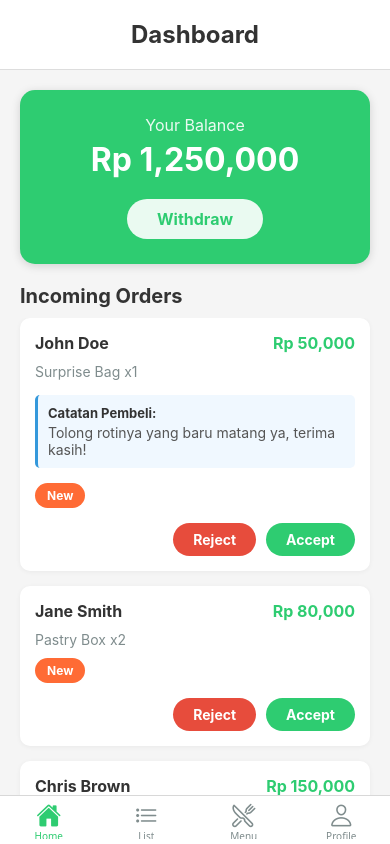
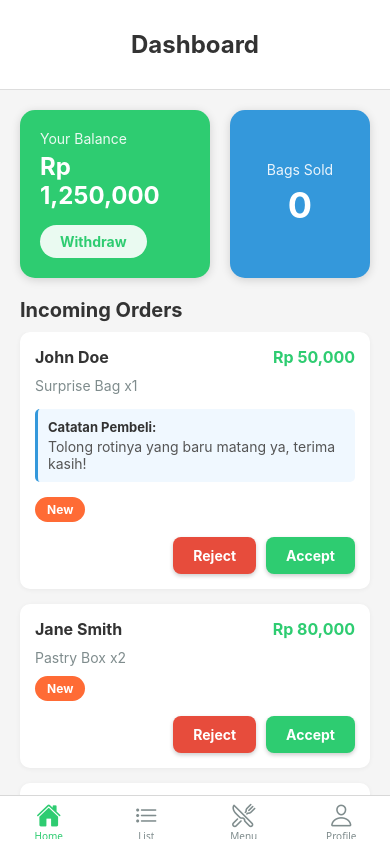
Before and after one commit to dafasr/last_bite, a React Native app: screen /MerchantHome in a window 390 px wide. Built offline with nearby package versions, Linux system fonts and the light colour scheme.

Commit message:
feat : tambah surprise bag

```diff
--- /dev/null
+++ b/src/screens/AddBagScreen.js
@@ -0,0 +1,205 @@
+import React, { useState } from "react";
+import {
+  View,
+  Text,
+  TextInput,
+  TouchableOpacity,
+  StyleSheet,
+  ScrollView,
+  SafeAreaView,
+  Alert,
+} from "react-native";
+
+const AddBagScreen = ({ navigation }) => {
+  const [name, setName] = useState("");
+  const [description, setDescription] = useState("");
+  const [originalPrice, setOriginalPrice] = useState("");
+  const [discountedPrice, setDiscountedPrice] = useState("");
+  const [quantity, setQuantity] = useState("");
+
+  const handleSave = () => {
+    // Validasi dasar
+    if (!name || !originalPrice || !discountedPrice || !quantity) {
+      Alert.alert("Error", "Harap isi semua field yang wajib diisi.");
+      return;
+    }
+    // Di aplikasi nyata, Anda akan menangani logika untuk menyimpan bag baru
+    Alert.alert("Sukses", "Surprise Bag berhasil ditambahkan!", [
+      { text: "OK", onPress: () => navigation.goBack() },
+    ]);
+  };
+
+  const handleUploadImage = () => {
+    Alert.alert(
+      "Segera Hadir",
+      "Fitur unggah gambar sedang dalam pengembangan."
+    );
+  };
+
+  return (
+    <SafeAreaView style={styles.safeArea}>
+      <ScrollView>
+        <View style={styles.header}>
+          <Text style={styles.headerTitle}>Tambah Surprise Bag Baru</Text>
+        </View>
+
+        <View style={styles.formContainer}>
+          <Text style={styles.label}>Nama Bag</Text>
+          <TextInput
+            style={styles.input}
+            placeholder="cth: Paket Roti Spesial"
+            value={name}
+            onChangeText={setName}
+          />
+
+          <Text style={styles.label}>Deskripsi (Kemungkinan Isi)</Text>
+          <TextInput
+            style={[styles.input, styles.textArea]}
+            placeholder="cth: Roti Coklat, Roti Keju, Donat"
+            value={description}
+            onChangeText={setDescription}
+            multiline
+          />
+
+          <Text style={styles.label}>Gambar</Text>
+          <TouchableOpacity
+            style={styles.outlineButton}
+            onPress={handleUploadImage}
+          >
+            <Text style={styles.outlineButtonText}>Unggah Gambar</Text>
+          </TouchableOpacity>
+
+          <View style={styles.priceRow}>
+            <View style={styles.priceInputContainer}>
+              <Text style={styles.label}>Harga Asli (Rp)</Text>
+              <TextInput
+                style={styles.input}
+                placeholder="50000"
+                value={originalPrice}
+                onChangeText={setOriginalPrice}
+                keyboardType="numeric"
+              />
+            </View>
+            <View style={styles.priceInputContainer}>
+              <Text style={styles.label}>Harga Diskon (Rp)</Text>
+              <TextInput
+                style={styles.input}
+                placeholder="25000"
+                value={discountedPrice}
+                onChangeText={setDiscountedPrice}
+                keyboardType="numeric"
+              />
+            </View>
+          </View>
+
+          <Text style={styles.label}>Kuantitas</Text>
+          <TextInput
+            style={styles.input}
+            placeholder="10"
+            value={quantity}
+            onChangeText={setQuantity}
+            keyboardType="numeric"
+          />
+
+          <TouchableOpacity style={styles.button} onPress={handleSave}>
+            <Text style={styles.buttonText}>Simpan Surprise Bag</Text>
+          </TouchableOpacity>
+        </View>
+      </ScrollView>
+    </SafeAreaView>
+  );
+};
+
+const styles = StyleSheet.create({
+  safeArea: {
+    flex: 1,
+    backgroundColor: "#f5f5f5",
+  },
+  header: {
+    paddingVertical: 30,
+    paddingHorizontal: 20,
+    backgroundColor: "#FFFFFF",
+    borderBottomWidth: 1,
+    borderBottomColor: "#ddd",
+    justifyContent: "center",
+  },
+  headerTitle: {
+    fontSize: 24,
+    fontWeight: "bold",
+    color: "#333",
+    textAlign: "center",
+  },
+  formContainer: {
+    margin: 20,
+    backgroundColor: "#fff",
+    padding: 20,
+    borderRadius: 10,
+    shadowColor: "#000",
+    shadowOffset: { width: 0, height: 2 },
+    shadowOpacity: 0.1,
+    shadowRadius: 5,
+    elevation: 5,
+  },
+  label: {
+    fontSize: 16,
+    fontWeight: "600",
+    color: "#333",
+    marginBottom: 8,
+  },
+  input: {
+    width: "100%",
+    height: 50,
+    backgroundColor: "#f7f7f7",
+    borderRadius: 10,
+    paddingHorizontal: 15,
+    marginBottom: 20,
+    borderWidth: 1,
+    borderColor: "#ddd",
+    fontSize: 16,
+  },
+  textArea: {
+    height: 100,
+    textAlignVertical: "top",
+    paddingTop: 15,
+  },
+  priceRow: {
+    flexDirection: "row",
+    marginHorizontal: -5, // Menghilangkan margin ekstra pada sisi
+  },
+  priceInputContainer: {
+    flex: 1,
+    marginHorizontal: 5, // Memberi jarak antar input
+  },
+  outlineButton: {
+    width: "100%",
+    height: 50,
+    backgroundColor: "#FFFFFF",
+    borderRadius: 10,
+    alignItems: "center",
+    justifyContent: "center",
+    borderWidth: 1,
+    borderColor: "#3498DB",
+    marginBottom: 20,
+  },
+  outlineButtonText: {
+    color: "#3498DB",
+    fontSize: 16,
+    fontWeight: "bold",
+  },
+  button: {
+    width: "100%",
+    height: 50,
+    backgroundColor: "#2ECC71",
+    borderRadius: 10,
+    alignItems: "center",
+    justifyContent: "center",
+    marginTop: 10,
+  },
+  buttonText: {
+    color: "#FFFFFF",
+    fontSize: 18,
+    fontWeight: "bold",
+  },
+});
+
+export default AddBagScreen;
--- a/src/screens/ListScreen.js
+++ b/src/screens/ListScreen.js
@@ -39,7 +39,14 @@ const ListScreen = ({ orders, onUpdateStatus }) => {
   const renderOrderItem = ({ item }) => (
     <View style={styles.orderItem}>
       <View style={styles.orderItemHeader}>
-        <Text style={styles.customerName}>{item.customerName}</Text>
+        <View style={styles.customerInfoContainer}>
+          <Text style={styles.customerName}>{item.customerName}</Text>
+          <View style={[styles.statusBadge, getStatusStyle(item.status)]}>
+            <Text style={styles.statusText}>
+              {STATUS_CONFIG[item.status]?.displayName || item.status}
+            </Text>
+          </View>
+        </View>
         <Text style={styles.orderPrice}>Rp {item.price}</Text>
       </View>
       <Text style={styles.orderItems}>{item.items}</Text>
@@ -49,11 +56,6 @@ const ListScreen = ({ orders, onUpdateStatus }) => {
           <Text style={styles.noteText}>{item.note}</Text>
         </View>
       )}
-      <View style={[styles.statusBadge, getStatusStyle(item.status)]}>
-        <Text style={styles.statusText}>
-          {STATUS_CONFIG[item.status]?.displayName || item.status}
-        </Text>
-      </View>
       {item.status === "Preparing" && (
         <View style={styles.actionContainer}>
           <TouchableOpacity
@@ -154,10 +156,12 @@ const styles = StyleSheet.create({
     flex: 1,
   },
   header: {
-    padding: 20,
+    paddingVertical: 30,
+    paddingHorizontal: 20,
     backgroundColor: "#FFFFFF",
     borderBottomWidth: 1,
     borderBottomColor: "#ddd",
+    justifyContent: "center",
   },
   headerTitle: {
     fontSize: 24,
@@ -183,12 +187,21 @@ const styles = StyleSheet.create({
   orderItemHeader: {
     flexDirection: "row",
     justifyContent: "space-between",
+    alignItems: "center",
     marginBottom: 10,
+  },
+  customerInfoContainer: {
+    flexDirection: "row",
+    alignItems: "center",
+    flex: 1,
+    marginRight: 10,
   },
   customerName: {
     fontSize: 16,
     fontWeight: "bold",
     color: "#333",
+    marginRight: 8,
+    flexShrink: 1,
   },
   orderPrice: {
     fontSize: 16,
@@ -220,7 +233,6 @@ const styles = StyleSheet.create({
     color: "#555",
   },
   statusBadge: {
-    alignSelf: "flex-start",
     paddingVertical: 5,
     paddingHorizontal: 12,
     borderRadius: 20,
@@ -236,9 +248,17 @@ const styles = StyleSheet.create({
   },
   actionButton: {
     backgroundColor: "#3498DB", // Biru
-    paddingVertical: 8,
+    paddingVertical: 10,
     paddingHorizontal: 20,
-    borderRadius: 20,
+    borderRadius: 8,
+    shadowColor: "#000",
+    shadowOffset: {
+      width: 0,
+      height: 2,
+    },
+    shadowOpacity: 0.2,
+    shadowRadius: 4,
+    elevation: 4,
   },
   completeButton: {
     backgroundColor: "#2ECC71", // Hijau
--- a/src/screens/MenuScreen.js
+++ b/src/screens/MenuScreen.js
@@ -59,12 +59,7 @@ const MenuScreen = ({ navigation }) => {
   };
 
   // Placeholder untuk fungsi tambah
-  const handleAddBag = () => {
-    Alert.alert(
-      "Add Surprise Bag",
-      "Fitur untuk menambah Surprise Bag baru sedang dalam pengembangan."
-    );
-  };
+  const handleAddBag = () => navigation.navigate("AddBag");
 
   const renderItem = ({ item }) => (
     <View style={styles.bagItem}>
@@ -126,10 +121,12 @@ const styles = StyleSheet.create({
   safeArea: { flex: 1, backgroundColor: "#f5f5f5" },
   container: { flex: 1 },
   header: {
-    padding: 20,
+    paddingVertical: 30,
+    paddingHorizontal: 20,
     backgroundColor: "#FFFFFF",
     borderBottomWidth: 1,
     borderBottomColor: "#ddd",
+    justifyContent: "center",
   },
   headerTitle: {
     fontSize: 24,
@@ -202,6 +199,14 @@ const styles = StyleSheet.create({
     paddingVertical: 12,
     borderRadius: 8,
     alignItems: "center",
+    shadowColor: "#000",
+    shadowOffset: {
+      width: 0,
+      height: 2,
+    },
+    shadowOpacity: 0.2,
+    shadowRadius: 4,
+    elevation: 4,
   },
   editButtonText: {
     color: "#FFFFFF",
@@ -213,7 +218,7 @@ const styles = StyleSheet.create({
     marginHorizontal: 20,
     marginVertical: 10,
     padding: 15,
-    borderRadius: 10,
+    borderRadius: 8,
     alignItems: "center",
     justifyContent: "center",
     shadowColor: "#000",
--- a/src/screens/MerchantHomeScreen.js
+++ b/src/screens/MerchantHomeScreen.js
@@ -9,7 +9,12 @@ import {
   Alert,
 } from "react-native";
 
-const MerchantHomeScreen = ({ incomingOrders, onAccept, onReject }) => {
+const MerchantHomeScreen = ({
+  incomingOrders,
+  onAccept,
+  onReject,
+  soldBagsCount,
+}) => {
   const handleWithdraw = () => {
     // Placeholder for withdraw logic
     Alert.alert("Coming Soon", "Withdraw feature is under development.");
@@ -68,6 +73,7 @@ const MerchantHomeScreen = ({ incomingOrders, onAccept, onReject }) => {
           <Text style={styles.headerTitle}>Dashboard</Text>
         </View>
 
+        <View style={styles.summaryRow}>
           <View style={styles.balanceCard}>
             <Text style={styles.balanceLabel}>Your Balance</Text>
             <Text style={styles.balanceAmount}>Rp 1,250,000</Text>
@@ -77,6 +83,11 @@ const MerchantHomeScreen = ({ incomingOrders, onAccept, onReject }) => {
             >
               <Text style={styles.withdrawButtonText}>Withdraw</Text>
             </TouchableOpacity>
+          </View>
+          <View style={styles.soldCard}>
+            <Text style={styles.soldLabel}>Bags Sold</Text>
+            <Text style={styles.soldAmount}>{soldBagsCount || 0}</Text>
+          </View>
         </View>
 
         <Text style={styles.sectionTitle}>Incoming Orders</Text>
@@ -105,10 +116,12 @@ const styles = StyleSheet.create({
     flex: 1,
   },
   header: {
-    padding: 20,
+    paddingVertical: 30,
+    paddingHorizontal: 20,
     backgroundColor: "#FFFFFF",
     borderBottomWidth: 1,
     borderBottomColor: "#ddd",
+    justifyContent: "center",
   },
   headerTitle: {
     fontSize: 24,
@@ -116,40 +129,71 @@ const styles = StyleSheet.create({
     color: "#333",
     textAlign: "center",
   },
+  summaryRow: {
+    flexDirection: "row",
+    marginHorizontal: 20,
+    marginVertical: 20,
+  },
   balanceCard: {
+    flex: 1.5,
     backgroundColor: "#2ECC71",
-    margin: 20,
-    padding: 25,
+    padding: 20,
     borderRadius: 15,
-    alignItems: "center",
     shadowColor: "#000",
     shadowOffset: { width: 0, height: 2 },
     shadowOpacity: 0.15,
     shadowRadius: 10,
     elevation: 8,
+    marginRight: 10,
   },
   balanceLabel: {
-    fontSize: 16,
+    fontSize: 14,
     color: "#FFFFFF",
     opacity: 0.9,
   },
   balanceAmount: {
-    fontSize: 32,
+    fontSize: 24,
     fontWeight: "bold",
     color: "#FFFFFF",
     marginTop: 5,
+    marginBottom: 15,
   },
   withdrawButton: {
-    marginTop: 20,
     backgroundColor: "rgba(255, 255, 255, 0.9)",
-    paddingVertical: 10,
-    paddingHorizontal: 30,
+    paddingVertical: 8,
+    paddingHorizontal: 20,
     borderRadius: 25,
+    alignSelf: "flex-start",
   },
   withdrawButtonText: {
     color: "#2ECC71",
     fontWeight: "bold",
-    fontSize: 16,
+    fontSize: 14,
+  },
+  soldCard: {
+    flex: 1,
+    backgroundColor: "#3498DB",
+    padding: 20,
+    borderRadius: 15,
+    alignItems: "center",
+    justifyContent: "center",
+    shadowColor: "#000",
+    shadowOffset: { width: 0, height: 2 },
+    shadowOpacity: 0.15,
+    shadowRadius: 10,
+    elevation: 8,
+    marginLeft: 10,
+  },
+  soldLabel: {
+    fontSize: 14,
+    color: "#FFFFFF",
+    opacity: 0.9,
+  },
+  soldAmount: {
+    fontSize: 36,
+    fontWeight: "bold",
+    color: "#FFFFFF",
+    marginTop: 5,
   },
   sectionTitle: {
     fontSize: 20,
@@ -228,10 +272,18 @@ const styles = StyleSheet.create({
     marginTop: 15,
   },
   actionButton: {
-    paddingVertical: 8,
+    paddingVertical: 10,
     paddingHorizontal: 20,
-    borderRadius: 20,
+    borderRadius: 8,
     marginLeft: 10,
+    shadowColor: "#000",
+    shadowOffset: {
+      width: 0,
+      height: 2,
+    },
+    shadowOpacity: 0.2,
+    shadowRadius: 4,
+    elevation: 4,
   },
   rejectButton: {
     backgroundColor: "#E74C3C", // Red
--- a/src/screens/MerchantTabNavigator.js
+++ b/src/screens/MerchantTabNavigator.js
@@ -1,14 +1,29 @@
 import React, { useMemo } from "react";
 import { createBottomTabNavigator } from "@react-navigation/bottom-tabs";
+import { createStackNavigator } from "@react-navigation/stack";
 import MerchantHomeScreen from "./MerchantHomeScreen";
 import ListScreen from "./ListScreen";
 import MenuScreen from "./MenuScreen";
+import AddBagScreen from "./AddBagScreen";
 import ProfileScreen from "./ProfileScreen";
 import { useOrders, useToast } from "../hooks";
 import Ionicons from "react-native-vector-icons/Ionicons";
 import Toast from "../components/Toast";
 
 const Tab = createBottomTabNavigator();
+const MenuStack = createStackNavigator();
+
+// Buat stack navigator untuk Tab Menu
+const MenuStackScreen = () => {
+  return (
+    <MenuStack.Navigator screenOptions={{ headerShown: false }}>
+      {/* Layar utama di dalam stack ini adalah daftar menu */}
+      <MenuStack.Screen name="MenuList" component={MenuScreen} />
+      {/* Layar untuk menambah bag baru */}
+      <MenuStack.Screen name="AddBag" component={AddBagScreen} />
+    </MenuStack.Navigator>
+  );
+};
 
 const MerchantTabNavigator = () => {
   const {
@@ -37,6 +52,11 @@ const MerchantTabNavigator = () => {
         }
         return order;
       }),
+    [orders]
+  );
+
+  const soldBagsCount = useMemo(
+    () => orders.filter((o) => o.status === "Completed").length,
     [orders]
   );
 
@@ -77,6 +97,7 @@ const MerchantTabNavigator = () => {
               incomingOrders={ordersWithNotes.filter((o) => o.status === "New")}
               onAccept={handleAcceptOrder}
               onReject={handleRejectWithToast}
+              soldBagsCount={soldBagsCount}
             />
           )}
         </Tab.Screen>
@@ -96,7 +117,7 @@ const MerchantTabNavigator = () => {
             />
           )}
         </Tab.Screen>
-        <Tab.Screen name="Menu" component={MenuScreen} />
+        <Tab.Screen name="Menu" component={MenuStackScreen} />
         <Tab.Screen name="Profile" component={ProfileScreen} />
       </Tab.Navigator>
       {toast.visible && (
--- a/src/screens/ProfileScreen.js
+++ b/src/screens/ProfileScreen.js
@@ -130,10 +130,12 @@ const styles = StyleSheet.create({
     paddingBottom: 20,
   },
   header: {
-    padding: 20,
+    paddingVertical: 30,
+    paddingHorizontal: 20,
     backgroundColor: "#FFFFFF",
     borderBottomWidth: 1,
     borderBottomColor: "#ddd",
+    justifyContent: "center",
   },
   headerTitle: {
     fontSize: 24,
@@ -240,6 +242,14 @@ const styles = StyleSheet.create({
     paddingVertical: 15,
     borderRadius: 10,
     alignItems: "center",
+    shadowColor: "#000",
+    shadowOffset: {
+      width: 0,
+      height: 2,
+    },
+    shadowOpacity: 0.2,
+    shadowRadius: 4,
+    elevation: 4,
   },
   logoutButton: {
     backgroundColor: "#E74C3C", // Red
```
Lines whose indentation alone changed are shown as unchanged.
